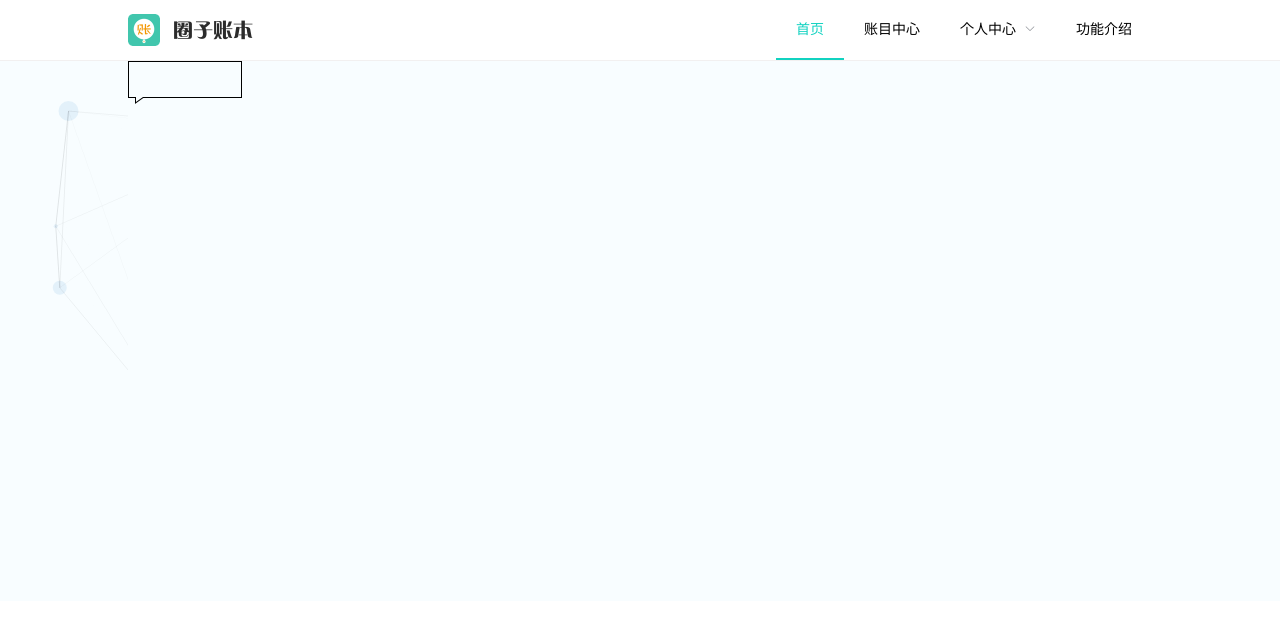
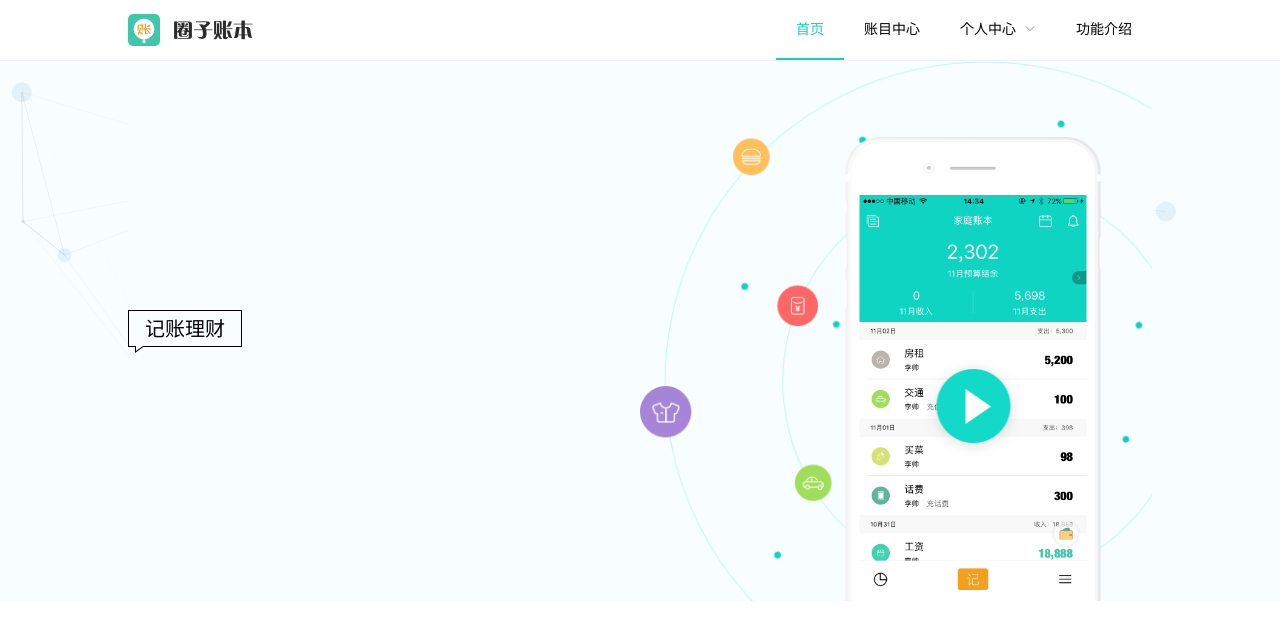
Before and after one commit to flow-stateM/account-project, a Vue app: page / in a window 1280 px wide. Shown: the top 640 px of the page. Built offline with nearby package versions, Linux system fonts and the light colour scheme.

Commit message:
播放视频

```diff
--- a/src/components/StarBackground.vue
+++ b/src/components/StarBackground.vue
@@ -157,7 +157,7 @@
             }
           }
           this.draw()
-        }, 10)
+        }, 8)
       },
     },
     beforeDestory() {
--- a/src/view/site/content.vue
+++ b/src/view/site/content.vue
@@ -6,11 +6,21 @@
                 <div class="fl intro">
                     <div class="tip-pop-wrap">
                         <div class="tip-pop">
-
+                            记账理财
                         </div>
                     </div>
                 </div>
-                <div class="fr animates"></div>
+                <div class="fr animates">
+                    <div class="circle">
+                        <img class="ldot" src="@/assets/images/ldot.png">
+                        <img class="sdot" src="@/assets/images/sdot.png">
+                        <div class="phone">
+                            <img src="@/assets/images/normal2.jpg" v-if="!playing">
+                            <i class="play" @click="playVideo" v-if="!playing"></i>
+                            <video controls autoplay src="@/assets/videos/1.mov" v-else></video>
+                        </div>
+                    </div>
+                </div>
             </div>
         </div>
     </section>
@@ -23,6 +33,14 @@
         name:'IndexContent',
         components:{
             star
+        },
+        data(){return{
+            playing:false
+        }},
+        methods:{
+            playVideo:function(){
+                this.playing = true;
+            }
         }
     }
 </script>
@@ -42,6 +60,7 @@
         z-index: 1;
         .intro{
             width: 50%;
+            height: 100%;
             display: inline-flex;
             flex-wrap: wrap;
             align-content: center;
@@ -49,15 +68,95 @@
         }
         .animates{
             width: 50%;
+            height: 100%;
+            position: relative;
+            overflow: hidden;
+            img{
+                position: absolute;
+            }
+            .circle{
+                width: 100%;
+                height: 100%;
+                background-image: url('~@/assets/images/circle.png');
+                background-size: 130% auto;
+                background-position: left top;
+                background-repeat: no-repeat;
+                position: absolute;
+                top: 50%;
+                left: 50%;
+                transform: translate(-50%,-50%)
+            }
+            .phone{
+                width: 257px;
+                height: 517px;
+                position: absolute;
+                top: 14%;
+                left: 65%;
+                transform: translate(-50%,0);
+                background-image: url('~@/assets/images/phone.png');
+                background-position: center;
+                background-size: cover;
+                background-repeat: no-repeat;
+                img{
+                    width: 227px;
+                    left: 15px;
+                    top: 58px;
+                }
+                .play{
+                    width: 102px;
+                    height: 102px;
+                    position: absolute;
+                    z-index: 1;
+                    top: 220px;
+                    left: 78px;
+                    background-image: url('~@/assets/images/play.png');
+                    background-position: center;
+                    background-size: cover;
+                    background-repeat: no-repeat;
+                    cursor: pointer;
+                }
+                video{
+                    position: absolute;
+                    width: 228px;
+                    height: 401px;
+                    left: 15px;
+                    top: 58px;
+                }
+            }
         }
     }
+}
+
+.ldot{
+    top: 10%;
+    left: 13%;
+    width: 110%;
+}
+
+.sdot{
+    top: 32%;
+    left: 37%;
+    width: 60%;
+}
+
+.ldot,.sdot{
+    animation: rotate360 20s linear infinite;
+}
+
+@keyframes rotate360 {
+    from {transform: rotate(0deg);}
+    to {transform: rotate(360deg);}
 }
 
 .tip-pop-wrap{
     .tip-pop{
         width: 114px;
         height: 43px;
-        background: url('~@/assets/images/arrow1.png')
+        background: url('~@/assets/images/arrow1.png');
+        line-height: 38px;
+        font-size: 20px;
+        text-align: center;
+
     }
 }
 </style>
```
Also changed, not shown: 2 other files (tests, documents, lock files or other folders).
